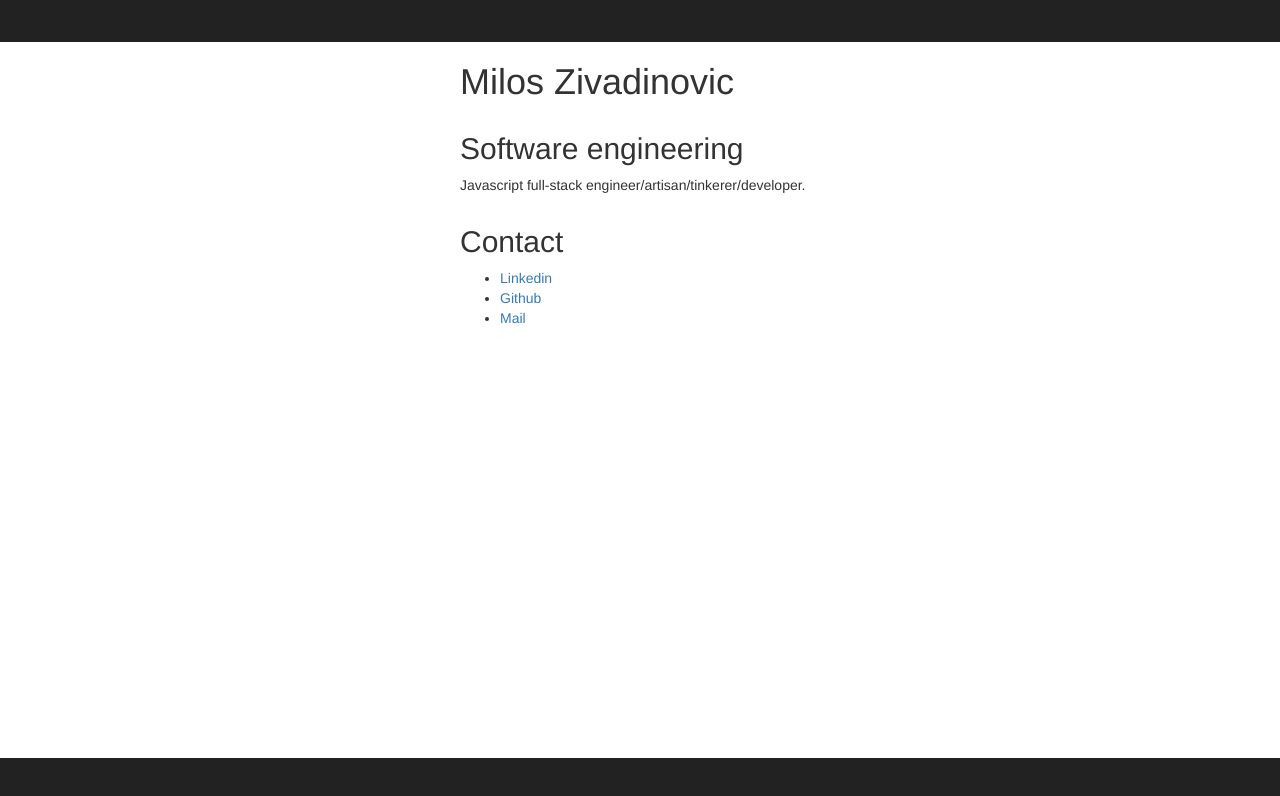
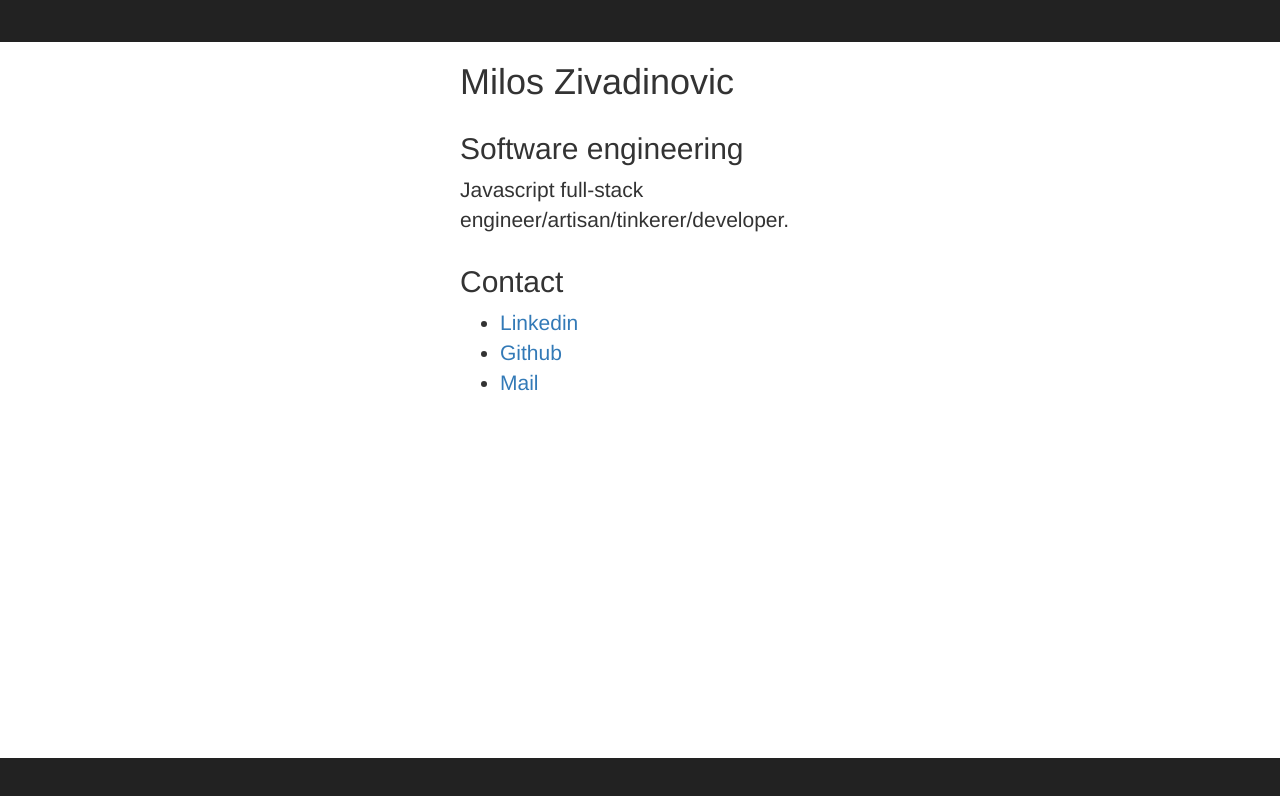
Before and after one commit to mzdv/mzdv.github.io, a website: page index.html in a window 1280 px wide. Drawn offline with nearby package versions, Linux system fonts and the light colour scheme.

Commit message:
Improved font readability.

```diff
--- a/css/style.css
+++ b/css/style.css
@@ -27,3 +27,7 @@ body {
     bottom: 0;
     width: 100%;
 }
+
+.readable-fonts {
+    font-size: 1.5em;
+}
--- a/index.html
+++ b/index.html
@@ -17,7 +17,7 @@
         </div>
     </header>
     <div class="row">
-        <div class="col-md-4 col-md-offset-4">
+        <div class="col-md-4 col-md-offset-4 readable-fonts">
             <div>
                 <h2>Software engineering</h2>
                 <p>Javascript full-stack engineer/artisan/tinkerer/developer.</p>
@@ -26,7 +26,7 @@
     </div>
 
     <div class="row">
-        <div class="col-md-4 col-md-offset-4">
+        <div class="col-md-4 col-md-offset-4 readable-fonts">
             <div>
                 <h2>Contact</h2>
                 <ul>
```
